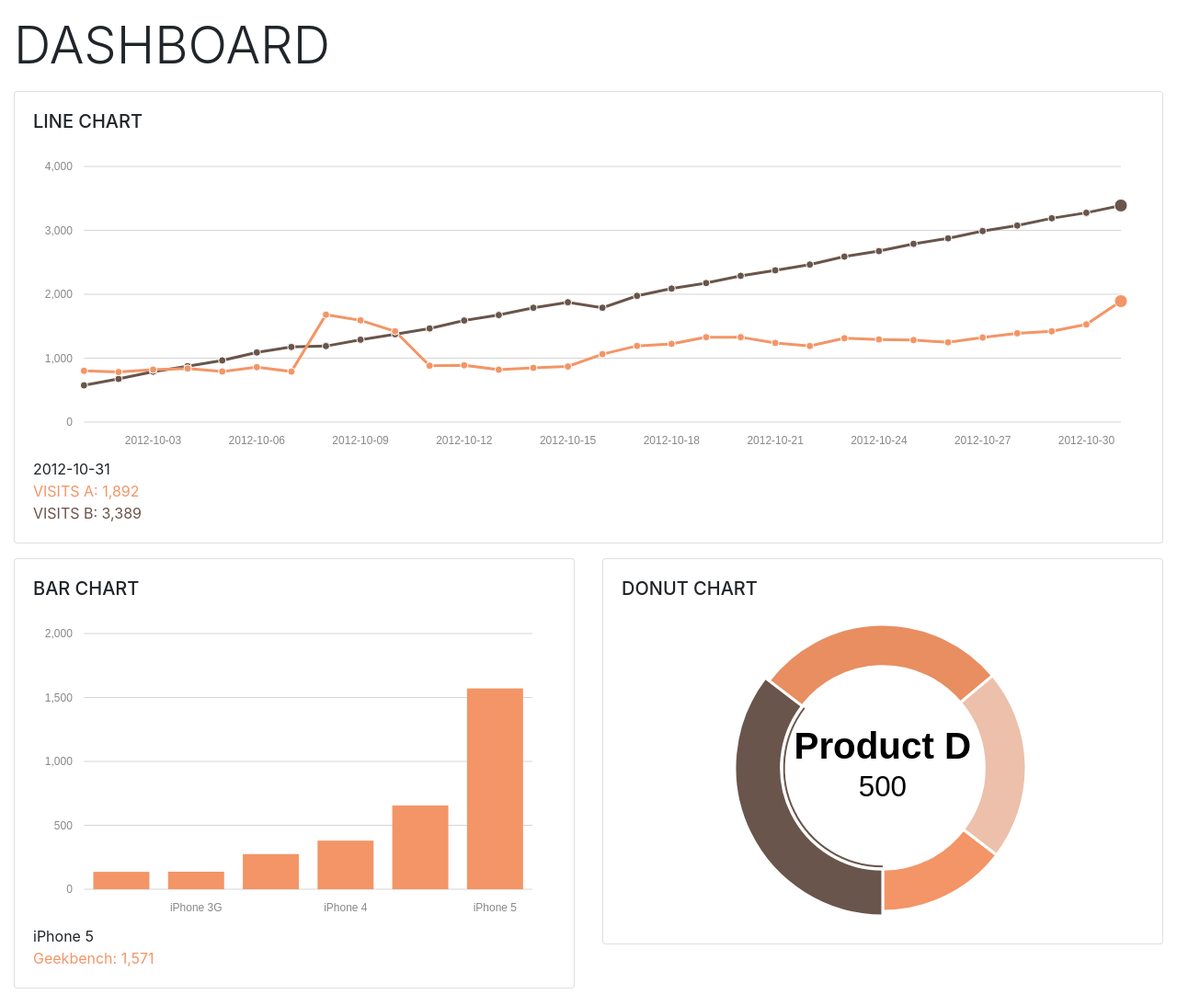
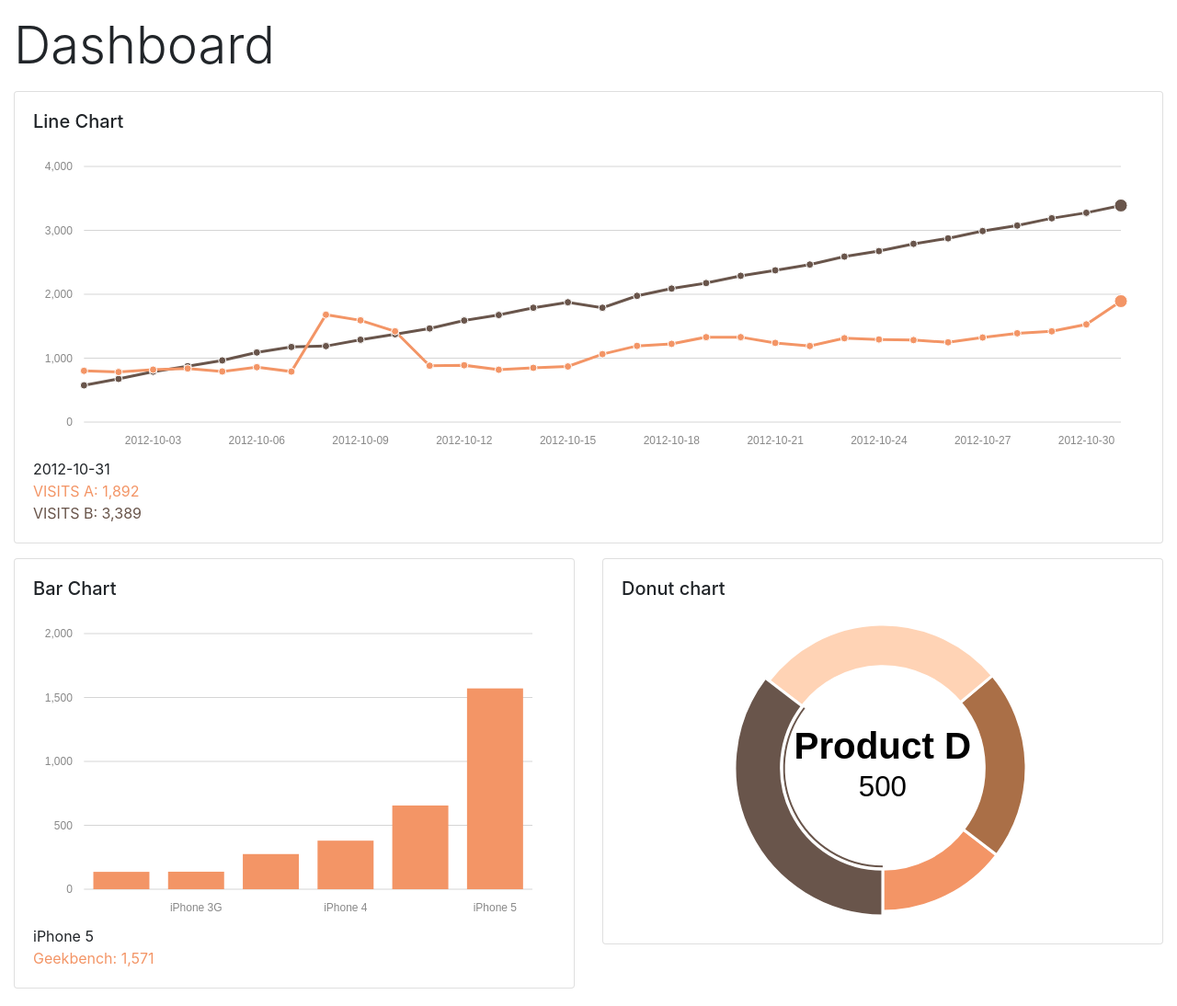
Before and after one commit to oat20/chart-morrisjs, a plain HTML site: page index.html in a window 1280 px wide. Shown: the whole page at 92% size. Drawn offline with nearby package versions, Linux system fonts and the light colour scheme; files whose address does not match are found by name.

Commit message:
Update index.html

```diff
--- a/index.html
+++ b/index.html
@@ -11,7 +11,7 @@
 <body>
     <div class="container-fluid my-3">
 
-        <h1 class="mb-3 display-4">DASHBOARD</h1>
+        <h1 class="mb-3 display-4">Dashboard</h1>
 
         <!--<div class="card">
             <div class="card-body">
@@ -22,7 +22,7 @@
 
         <div class="card my-3">
         <div class="card-body">
-            <h5 class="card-title text-uppercase">line chart</h5>
+            <h5 class="card-title">Line Chart</h5>
             <div id="line-chart"></div>
         </div>
         </div>
@@ -31,7 +31,7 @@
             <div class="col-12 col-sm-12 col-md-6">
             <div class="card mb-3">
                 <div class="card-body">
-                    <h5 class="card-title text-uppercase">bar chart</h5>
+                    <h5 class="card-title">Bar Chart</h5>
                     <div id="bar-example"></div>
                 </div>
             </div>
@@ -39,7 +39,7 @@
             <div class="col-12 col-sm-12 col-md-6">
                 <div class="card">
                     <div class="card-body">
-                        <h5 class="card-title text-uppercase">Donut chart</h5>
+                        <h5 class="card-title">Donut chart</h5>
                         <div id="morris-donut-chart2"></div>
                     </div>
                 </div>
@@ -268,7 +268,7 @@
                     element: 'morris-donut-chart2',
                     data: data,
                     resize: true,
-                    colors: ['#f39566', '#ECC0AA', '#E88E61', '#69554B']
+                    colors: ['#f39566', '#aa6f47', '#ffd3b5', '#69554B']
                 });
             });
         });
```
